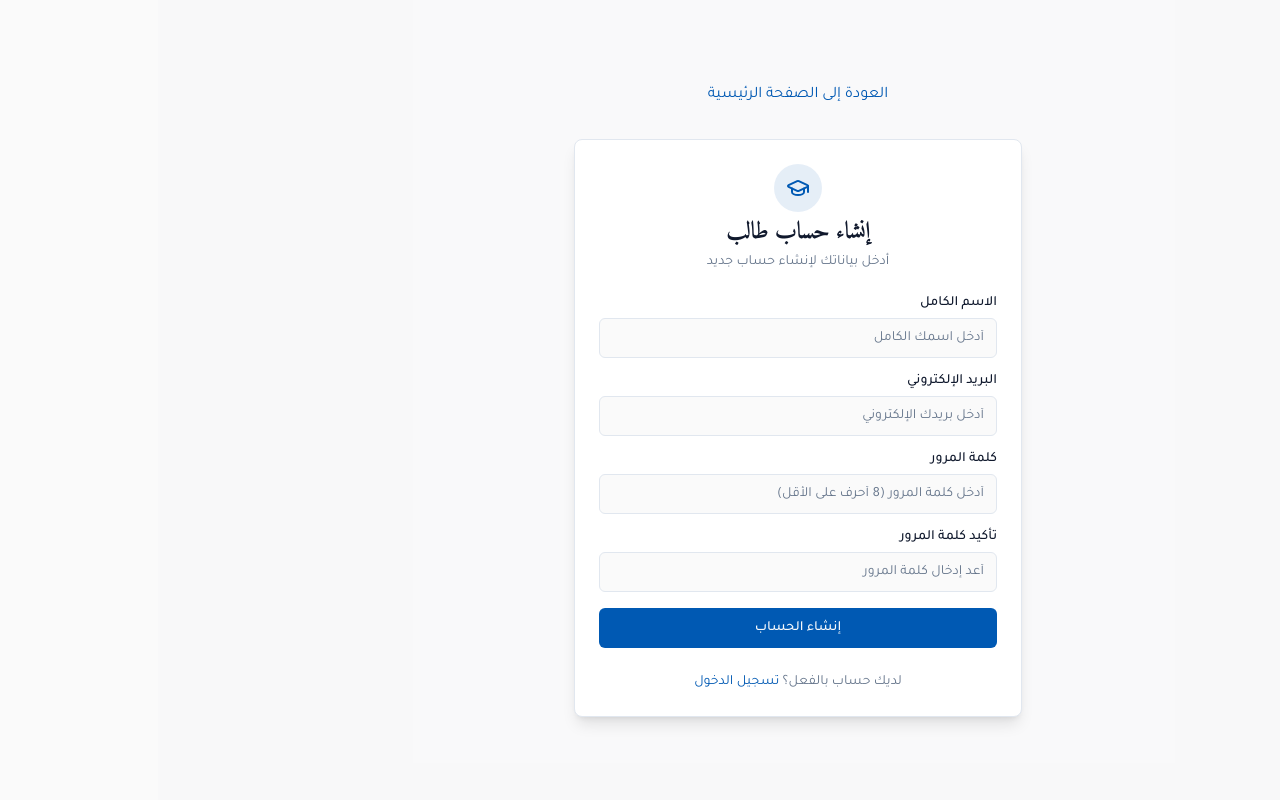
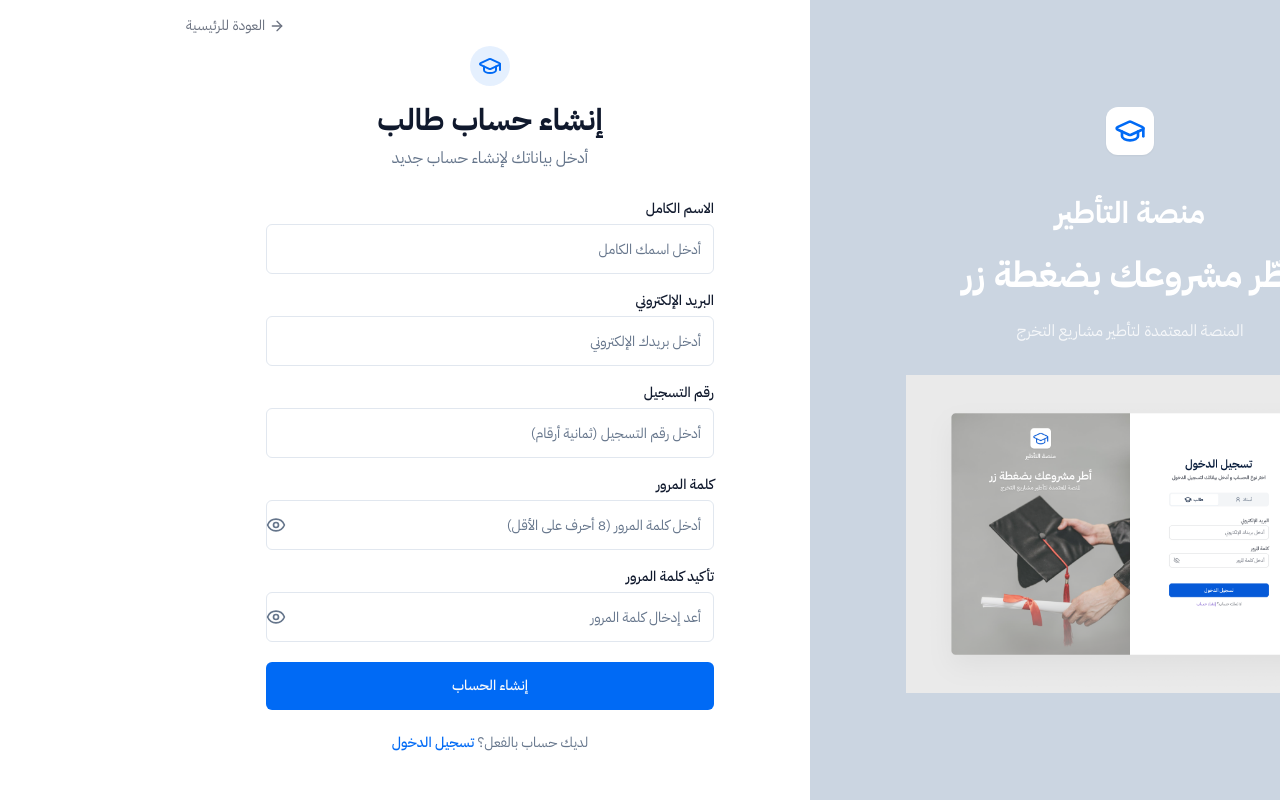
Before and after one commit to RamiHamrit/proposal-gateway, a React (Vite) app: page /signup in a window 1280 px wide. Built offline with nearby package versions, Linux system fonts and the light colour scheme.

Commit message:
Update UI and fonts
Update the user interface and fonts based on Figma design.

```diff
--- a/src/components/Navbar.tsx
+++ b/src/components/Navbar.tsx
@@ -3,7 +3,7 @@ import { useState } from "react";
 import { useAuth } from "@/context/AuthContext";
 import { Button } from "@/components/ui/button";
 import { Link } from "react-router-dom";
-import { LogOut, Settings, User } from "lucide-react";
+import { LogOut, Settings, User, GraduationCap } from "lucide-react";
 import UserSettingsDialog from "./UserSettingsDialog";
 
 interface NavbarProps {
@@ -17,9 +17,10 @@ const Navbar = ({ title }: NavbarProps) => {
   return (
     <header className="sticky top-0 z-50 w-full border-b bg-background/80 backdrop-blur-md">
       <div className="container flex h-16 items-center justify-between">
-        <div className="flex items-center gap-4">
+        <div className="flex items-center gap-2">
+          <GraduationCap className="h-6 w-6 text-primary" />
           <h1 className="text-lg font-heading font-bold">
-            {title || "نظام اختيار مشاريع التخرج"}
+            {title || "منصة التأطير"}
           </h1>
         </div>
 
--- a/src/index.css
+++ b/src/index.css
@@ -1,5 +1,5 @@
 
-@import url('https://fonts.googleapis.com/css2?family=Tajawal:wght@300;400;500;700&display=swap');
+@import url('https://fonts.googleapis.com/css2?family=IBM+Plex+Sans+Arabic:wght@300;400;500;600;700&display=swap');
 @import url('https://fonts.googleapis.com/css2?family=Amiri:wght@400;700&display=swap');
 
 @tailwind base;
@@ -8,7 +8,7 @@
 
 @layer base {
   :root {
-    --background: 0 0% 98%;
+    --background: 0 0% 100%;
     --foreground: 222 47% 12%;
 
     --card: 0 0% 100%;
@@ -17,7 +17,7 @@
     --popover: 0 0% 100%;
     --popover-foreground: 222 47% 12%;
 
-    --primary: 210 100% 35%;
+    --primary: 214 100% 48%;
     --primary-foreground: 210 40% 98%;
 
     --secondary: 210 20% 96%;
@@ -110,4 +110,20 @@
   .page-transition-exit {
     @apply animate-fade-out;
   }
+
+  .auth-container {
+    @apply min-h-screen grid md:grid-cols-2;
+  }
+
+  .auth-image-panel {
+    @apply bg-slate-300 hidden md:flex flex-col items-center justify-center p-8 relative;
+  }
+
+  .auth-form-panel {
+    @apply flex flex-col items-center justify-center p-8;
+  }
+
+  .search-input {
+    @apply flex items-center border rounded-full px-4 py-2 bg-white;
+  }
 }
--- a/src/pages/Index.tsx
+++ b/src/pages/Index.tsx
@@ -1,14 +1,17 @@
 
 import { Link } from "react-router-dom";
 import { Button } from "@/components/ui/button";
-import { ArrowLeft, ArrowRight, GraduationCap, User } from "lucide-react";
+import { ArrowLeft, GraduationCap, User } from "lucide-react";
 
 const Index = () => {
   return (
     <div className="min-h-screen flex flex-col">
       <header className="border-b bg-background/80 backdrop-blur-md">
         <div className="container flex h-16 items-center justify-between">
-          <h1 className="text-lg font-heading font-bold">نظام اختيار مشاريع التخرج</h1>
+          <div className="flex items-center gap-2">
+            <GraduationCap className="h-6 w-6 text-primary" />
+            <h1 className="text-lg font-heading font-bold">منصة التأطير</h1>
+          </div>
           <div className="flex gap-2">
             <Button asChild size="sm" variant="outline">
               <Link to="/login">تسجيل الدخول</Link>
@@ -20,14 +23,14 @@ const Index = () => {
         </div>
       </header>
 
-      <main className="flex-1 container py-12 md:py-24 lg:py-32">
+      <main className="flex-1 container py-12 md:py-16">
         <div className="grid grid-cols-1 md:grid-cols-2 gap-12 items-center">
           <div className="space-y-6">
             <div>
               <h1 className="font-heading text-4xl lg:text-5xl font-bold tracking-tight">
-                نظام إدارة مشاريع
+                منصة إدارة
                 <br />
-                <span className="text-primary">التخرج</span> للطلاب
+                <span className="text-primary">مشاريع التخرج</span>
               </h1>
               <p className="mt-4 text-xl text-muted-foreground">
                 منصة شاملة للطلاب والأساتذة لإدارة مشاريع التخرج بكفاءة وسهولة
@@ -50,62 +53,76 @@ const Index = () => {
             </div>
           </div>
 
-          <div className="rounded-lg border bg-card">
-            <div className="grid grid-cols-1 divide-y">
-              <div className="p-6 flex items-start gap-4">
-                <div className="bg-primary/10 p-3 rounded-full">
+          <div className="grid grid-cols-1 md:grid-cols-2 gap-6">
+            <div className="rounded-xl shadow-md border bg-card p-6 flex flex-col">
+              <div className="bg-primary/10 p-3 rounded-full self-start mb-4">
                 <GraduationCap className="h-6 w-6 text-primary" />
               </div>
-                <div>
-                  <h3 className="font-bold">للطلاب</h3>
-                  <ul className="mt-2 text-sm text-muted-foreground space-y-2">
+              <h3 className="font-bold text-lg mb-4">للطلاب</h3>
+              <ul className="mt-2 text-sm text-muted-foreground space-y-3">
                 <li className="flex items-center gap-2">
-                      <ArrowRight className="h-3 w-3 text-primary" />
+                  <ArrowLeft className="h-3 w-3 text-primary" />
                   تصفح مشاريع التخرج المتاحة
                 </li>
                 <li className="flex items-center gap-2">
-                      <ArrowRight className="h-3 w-3 text-primary" />
+                  <ArrowLeft className="h-3 w-3 text-primary" />
                   تقديم مقترحات للمشاريع (حتى 3 مشاريع)
                 </li>
                 <li className="flex items-center gap-2">
-                      <ArrowRight className="h-3 w-3 text-primary" />
+                  <ArrowLeft className="h-3 w-3 text-primary" />
                   متابعة حالة المقترحات واختيار المشروع النهائي
                 </li>
               </ul>
+              <div className="mt-auto pt-4">
+                <Button asChild variant="ghost" className="w-full justify-center">
+                  <Link to="/signup" className="flex items-center gap-2">
+                    تسجيل حساب طالب
+                    <ArrowLeft className="h-4 w-4" />
+                  </Link>
+                </Button>
               </div>
             </div>
 
-              <div className="p-6 flex items-start gap-4">
-                <div className="bg-primary/10 p-3 rounded-full">
+            <div className="rounded-xl shadow-md border bg-card p-6 flex flex-col">
+              <div className="bg-primary/10 p-3 rounded-full self-start mb-4">
                 <User className="h-6 w-6 text-primary" />
               </div>
-                <div>
-                  <h3 className="font-bold">للأساتذة</h3>
-                  <ul className="mt-2 text-sm text-muted-foreground space-y-2">
+              <h3 className="font-bold text-lg mb-4">للأساتذة</h3>
+              <ul className="mt-2 text-sm text-muted-foreground space-y-3">
                 <li className="flex items-center gap-2">
-                      <ArrowRight className="h-3 w-3 text-primary" />
+                  <ArrowLeft className="h-3 w-3 text-primary" />
                   إنشاء وإدارة مشاريع التخرج
                 </li>
                 <li className="flex items-center gap-2">
-                      <ArrowRight className="h-3 w-3 text-primary" />
+                  <ArrowLeft className="h-3 w-3 text-primary" />
                   مراجعة مقترحات الطلاب والموافقة عليها
                 </li>
                 <li className="flex items-center gap-2">
-                      <ArrowRight className="h-3 w-3 text-primary" />
+                  <ArrowLeft className="h-3 w-3 text-primary" />
                   متابعة المشاريع المعتمدة ووضعها الحالي
                 </li>
               </ul>
-                </div>
+              <div className="mt-auto pt-4">
+                <Button asChild variant="ghost" className="w-full justify-center">
+                  <Link to="/login?tab=teacher" className="flex items-center gap-2">
+                    تسجيل دخول كأستاذ
+                    <ArrowLeft className="h-4 w-4" />
+                  </Link>
+                </Button>
               </div>
             </div>
           </div>
         </div>
       </main>
 
-      <footer className="border-t">
+      <footer className="border-t bg-background/80">
         <div className="container flex flex-col gap-2 sm:flex-row py-6 text-center sm:text-right justify-between items-center">
+          <div className="flex items-center gap-2">
+            <GraduationCap className="h-5 w-5 text-primary" />
+            <span className="font-bold">منصة التأطير</span>
+          </div>
           <p className="text-sm text-muted-foreground">
-            &copy; {new Date().getFullYear()} نظام مشاريع التخرج. جميع الحقوق محفوظة.
+            &copy; {new Date().getFullYear()} جميع الحقوق محفوظة.
           </p>
         </div>
       </footer>
--- a/src/pages/Login.tsx
+++ b/src/pages/Login.tsx
@@ -4,9 +4,8 @@ import { Link, useLocation } from "react-router-dom";
 import { Button } from "@/components/ui/button";
 import { Input } from "@/components/ui/input";
 import { Label } from "@/components/ui/label";
-import { Card, CardContent, CardDescription, CardFooter, CardHeader, CardTitle } from "@/components/ui/card";
 import { Tabs, TabsContent, TabsList, TabsTrigger } from "@/components/ui/tabs";
-import { GraduationCap, User } from "lucide-react";
+import { GraduationCap, User, Eye, ArrowRight } from "lucide-react";
 import { useAuth } from "@/context/AuthContext";
 
 const Login = () => {
@@ -55,36 +54,51 @@ const Login = () => {
   };
 
   return (
-    <div className="min-h-screen flex items-center justify-center bg-secondary/30 p-4">
-      <div className="max-w-md w-full">
-        <Link
-          to="/"
-          className="flex justify-center mb-8 text-primary hover:underline"
-        >
-          العودة إلى الصفحة الرئيسية
+    <div className="auth-container">
+      <div className="auth-image-panel">
+        <div className="text-center space-y-6">
+          <div className="inline-flex items-center justify-center p-2 bg-white rounded-xl shadow-sm mb-4">
+            <GraduationCap className="h-8 w-8 text-primary" />
+          </div>
+          <h1 className="text-3xl font-bold text-white">منصة التأطير</h1>
+          <h2 className="text-4xl font-bold text-white">أطّر مشروعك بضغطة زر</h2>
+          <p className="text-white/80">المنصة المعتمدة لتأطير مشاريع التخرج</p>
+        </div>
+        <div className="mt-8">
+          <img
+            src="/public/lovable-uploads/7125f1a4-9754-4216-abc9-f1ef10291759.png"
+            alt="Graduation"
+            className="max-w-md"
+          />
+        </div>
+      </div>
+
+      <div className="auth-form-panel">
+        <div className="w-full max-w-md">
+          <div className="absolute top-4 left-4">
+            <Link to="/" className="flex items-center text-sm text-gray-500 hover:text-gray-900">
+              <ArrowRight className="h-4 w-4 ml-1" />
+              العودة للرئيسية
             </Link>
+          </div>
 
-        <Card className="w-full animate-fade-in shadow-lg">
-          <CardHeader className="space-y-1 text-center">
-            <CardTitle className="text-2xl font-heading">تسجيل الدخول</CardTitle>
-            <CardDescription>
-              اختر نوع الحساب وأدخل بياناتك لتسجيل الدخول
-            </CardDescription>
-          </CardHeader>
+          <div className="mb-8 text-center">
+            <h1 className="text-3xl font-bold">تسجيل الدخول</h1>
+            <p className="text-muted-foreground mt-2">اختر نوع الحساب وأدخل بياناتك لتسجيل الدخول</p>
+          </div>
 
-          <CardContent className="pt-0">
           <Tabs
             defaultValue="student"
             value={activeTab}
             onValueChange={setActiveTab}
             className="w-full"
           >
-              <TabsList className="grid w-full grid-cols-2 mb-6">
-                <TabsTrigger value="student" className="flex items-center gap-2">
+            <TabsList className="grid w-full grid-cols-2 mb-8">
+              <TabsTrigger value="student" className="flex items-center gap-2 py-3">
                 <GraduationCap className="h-4 w-4" />
                 <span>طالب</span>
               </TabsTrigger>
-                <TabsTrigger value="teacher" className="flex items-center gap-2">
+              <TabsTrigger value="teacher" className="flex items-center gap-2 py-3">
                 <User className="h-4 w-4" />
                 <span>أستاذ</span>
               </TabsTrigger>
@@ -92,7 +106,7 @@ const Login = () => {
 
             <TabsContent value="student">
               <form onSubmit={handleStudentLogin}>
-                  <div className="grid gap-4">
+                <div className="grid gap-5">
                   <div className="grid gap-2">
                     <Label htmlFor="student-email">البريد الإلكتروني</Label>
                     <Input
@@ -102,6 +116,7 @@ const Login = () => {
                       value={studentEmail}
                       onChange={(e) => setStudentEmail(e.target.value)}
                       required
+                      className="py-6"
                     />
                   </div>
 
@@ -109,6 +124,7 @@ const Login = () => {
                     <div className="flex items-center justify-between">
                       <Label htmlFor="student-password">كلمة المرور</Label>
                     </div>
+                    <div className="relative">
                       <Input
                         id="student-password"
                         type="password"
@@ -116,19 +132,33 @@ const Login = () => {
                         value={studentPassword}
                         onChange={(e) => setStudentPassword(e.target.value)}
                         required
+                        className="py-6"
                       />
+                      <button type="button" className="absolute inset-y-0 left-0 pr-3 flex items-center text-muted-foreground">
+                        <Eye className="h-5 w-5" />
+                      </button>
+                    </div>
                   </div>
 
-                    <Button type="submit" className="w-full" disabled={studentLoading}>
+                  <Button type="submit" className="w-full py-6" disabled={studentLoading}>
                     {studentLoading ? "جاري تسجيل الدخول..." : "تسجيل الدخول"}
                   </Button>
+
+                  <div className="text-center">
+                    <span className="text-sm text-muted-foreground">
+                      لا تملك حساب؟{" "}
+                      <Link to="/signup" className="text-primary font-medium hover:underline">
+                        إنشاء حساب
+                      </Link>
+                    </span>
+                  </div>
                 </div>
               </form>
             </TabsContent>
 
             <TabsContent value="teacher">
               <form onSubmit={handleTeacherLogin}>
-                  <div className="grid gap-4">
+                <div className="grid gap-5">
                   <div className="grid gap-2">
                     <Label htmlFor="teacher-username">اسم المستخدم</Label>
                     <Input
@@ -138,6 +168,7 @@ const Login = () => {
                       value={teacherUsername}
                       onChange={(e) => setTeacherUsername(e.target.value)}
                       required
+                      className="py-6"
                     />
                   </div>
 
@@ -145,6 +176,7 @@ const Login = () => {
                     <div className="flex items-center justify-between">
                       <Label htmlFor="teacher-password">كلمة المرور</Label>
                     </div>
+                    <div className="relative">
                       <Input
                         id="teacher-password"
                         type="password"
@@ -152,29 +184,22 @@ const Login = () => {
                         value={teacherPassword}
                         onChange={(e) => setTeacherPassword(e.target.value)}
                         required
+                        className="py-6"
                       />
+                      <button type="button" className="absolute inset-y-0 left-0 pr-3 flex items-center text-muted-foreground">
+                        <Eye className="h-5 w-5" />
+                      </button>
+                    </div>
                   </div>
 
-                    <Button type="submit" className="w-full" disabled={teacherLoading}>
+                  <Button type="submit" className="w-full py-6" disabled={teacherLoading}>
                     {teacherLoading ? "جاري تسجيل الدخول..." : "تسجيل الدخول"}
                   </Button>
                 </div>
               </form>
             </TabsContent>
           </Tabs>
-          </CardContent>
-
-          <CardFooter className="flex flex-col gap-4">
-            {activeTab === "student" && (
-              <div className="text-center text-sm text-muted-foreground">
-                ليس لديك حساب؟{" "}
-                <Link to="/signup" className="text-primary hover:underline">
-                  إنشاء حساب جديد
-                </Link>
         </div>
-            )}
-          </CardFooter>
-        </Card>
       </div>
     </div>
   );
--- a/src/pages/SignUp.tsx
+++ b/src/pages/SignUp.tsx
@@ -4,13 +4,13 @@ import { Link } from "react-router-dom";
 import { Button } from "@/components/ui/button";
 import { Input } from "@/components/ui/input";
 import { Label } from "@/components/ui/label";
-import { Card, CardContent, CardDescription, CardFooter, CardHeader, CardTitle } from "@/components/ui/card";
-import { GraduationCap } from "lucide-react";
+import { GraduationCap, ArrowRight, Eye } from "lucide-react";
 import { useAuth } from "@/context/AuthContext";
 
 const SignUp = () => {
   const [name, setName] = useState("");
   const [email, setEmail] = useState("");
+  const [regNumber, setRegNumber] = useState("");
   const [password, setPassword] = useState("");
   const [confirmPassword, setConfirmPassword] = useState("");
   const [error, setError] = useState("");
@@ -50,31 +50,44 @@ const SignUp = () => {
   };
 
   return (
-    <div className="min-h-screen flex items-center justify-center bg-secondary/30 p-4">
-      <div className="max-w-md w-full">
-        <Link
-          to="/"
-          className="flex justify-center mb-8 text-primary hover:underline"
-        >
-          العودة إلى الصفحة الرئيسية
+    <div className="auth-container">
+      <div className="auth-image-panel">
+        <div className="text-center space-y-6">
+          <div className="inline-flex items-center justify-center p-2 bg-white rounded-xl shadow-sm mb-4">
+            <GraduationCap className="h-8 w-8 text-primary" />
+          </div>
+          <h1 className="text-3xl font-bold text-white">منصة التأطير</h1>
+          <h2 className="text-4xl font-bold text-white">أطّر مشروعك بضغطة زر</h2>
+          <p className="text-white/80">المنصة المعتمدة لتأطير مشاريع التخرج</p>
+        </div>
+        <div className="mt-8">
+          <img
+            src="/public/lovable-uploads/7125f1a4-9754-4216-abc9-f1ef10291759.png"
+            alt="Graduation"
+            className="max-w-md"
+          />
+        </div>
+      </div>
+
+      <div className="auth-form-panel">
+        <div className="w-full max-w-md">
+          <div className="absolute top-4 left-4">
+            <Link to="/" className="flex items-center text-sm text-gray-500 hover:text-gray-900">
+              <ArrowRight className="h-4 w-4 ml-1" />
+              العودة للرئيسية
             </Link>
+          </div>
 
-        <Card className="w-full animate-fade-in shadow-lg">
-          <CardHeader className="space-y-1 text-center">
-            <div className="flex justify-center">
-              <div className="bg-primary/10 p-3 rounded-full">
+          <div className="mb-8 text-center">
+            <div className="inline-flex items-center justify-center p-2 bg-primary/10 rounded-full mb-4">
               <GraduationCap className="h-6 w-6 text-primary" />
             </div>
+            <h1 className="text-3xl font-bold">إنشاء حساب طالب</h1>
+            <p className="text-muted-foreground mt-2">أدخل بياناتك لإنشاء حساب جديد</p>
           </div>
-            <CardTitle className="text-2xl font-heading">إنشاء حساب طالب</CardTitle>
-            <CardDescription>
-              أدخل بياناتك لإنشاء حساب جديد
-            </CardDescription>
-          </CardHeader>
 
-          <CardContent>
           <form onSubmit={handleSignUp}>
-              <div className="grid gap-4">
+            <div className="grid gap-5">
               <div className="grid gap-2">
                 <Label htmlFor="name">الاسم الكامل</Label>
                 <Input
@@ -84,6 +97,7 @@ const SignUp = () => {
                   value={name}
                   onChange={(e) => setName(e.target.value)}
                   required
+                  className="py-6"
                 />
               </div>
 
@@ -96,11 +110,26 @@ const SignUp = () => {
                   value={email}
                   onChange={(e) => setEmail(e.target.value)}
                   required
+                  className="py-6"
+                />
+              </div>
+
+              <div className="grid gap-2">
+                <Label htmlFor="regNumber">رقم التسجيل</Label>
+                <Input
+                  id="regNumber"
+                  type="text"
+                  placeholder="أدخل رقم التسجيل (ثمانية أرقام)"
+                  value={regNumber}
+                  onChange={(e) => setRegNumber(e.target.value)}
+                  required
+                  className="py-6"
                 />
               </div>
 
               <div className="grid gap-2">
                 <Label htmlFor="password">كلمة المرور</Label>
+                <div className="relative">
                   <Input
                     id="password"
                     type="password"
@@ -109,11 +138,17 @@ const SignUp = () => {
                     onChange={(e) => setPassword(e.target.value)}
                     required
                     minLength={8}
+                    className="py-6"
                   />
+                  <button type="button" className="absolute inset-y-0 left-0 pr-3 flex items-center text-muted-foreground">
+                    <Eye className="h-5 w-5" />
+                  </button>
+                </div>
               </div>
 
               <div className="grid gap-2">
                 <Label htmlFor="confirm-password">تأكيد كلمة المرور</Label>
+                <div className="relative">
                   <Input
                     id="confirm-password"
                     type="password"
@@ -121,7 +156,12 @@ const SignUp = () => {
                     value={confirmPassword}
                     onChange={(e) => setConfirmPassword(e.target.value)}
                     required
+                    className="py-6"
                   />
+                  <button type="button" className="absolute inset-y-0 left-0 pr-3 flex items-center text-muted-foreground">
+                    <Eye className="h-5 w-5" />
+                  </button>
+                </div>
               </div>
 
               {error && (
@@ -130,22 +170,21 @@ const SignUp = () => {
                 </div>
               )}
 
-                <Button type="submit" className="w-full" disabled={loading}>
+              <Button type="submit" className="w-full py-6" disabled={loading}>
                 {loading ? "جاري إنشاء الحساب..." : "إنشاء الحساب"}
               </Button>
+
+              <div className="text-center">
+                <span className="text-sm text-muted-foreground">
+                  لديك حساب بالفعل؟{" "}
+                  <Link to="/login" className="text-primary font-medium hover:underline">
+                    تسجيل الدخول
+                  </Link>
+                </span>
+              </div>
             </div>
           </form>
-          </CardContent>
-
-          <CardFooter className="flex justify-center">
-            <div className="text-center text-sm text-muted-foreground">
-              لديك حساب بالفعل؟{" "}
-              <Link to="/login" className="text-primary hover:underline">
-                تسجيل الدخول
-              </Link>
         </div>
-          </CardFooter>
-        </Card>
       </div>
     </div>
   );
--- a/tailwind.config.ts
+++ b/tailwind.config.ts
@@ -132,8 +132,8 @@ export default {
 				'slide-out': 'slide-out 0.3s ease-out'
 			},
 			fontFamily: {
-				arabic: ['Tajawal', 'sans-serif'],
-				heading: ['Amiri', 'serif']
+				arabic: ['IBM Plex Sans Arabic', 'sans-serif'],
+				heading: ['IBM Plex Sans Arabic', 'sans-serif']
 			}
 		}
 	},
```
Also changed, not shown: public/lovable-uploads/7125f1a4-9754-4216-abc9-f1ef10291759.png (added). Lines whose indentation alone changed are shown as unchanged.
